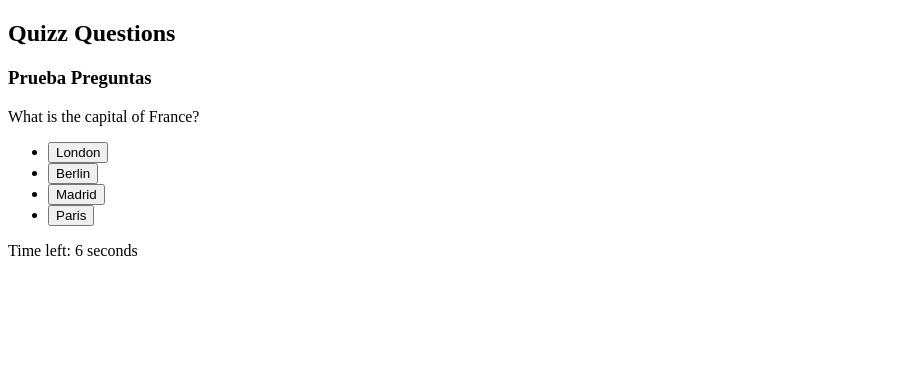
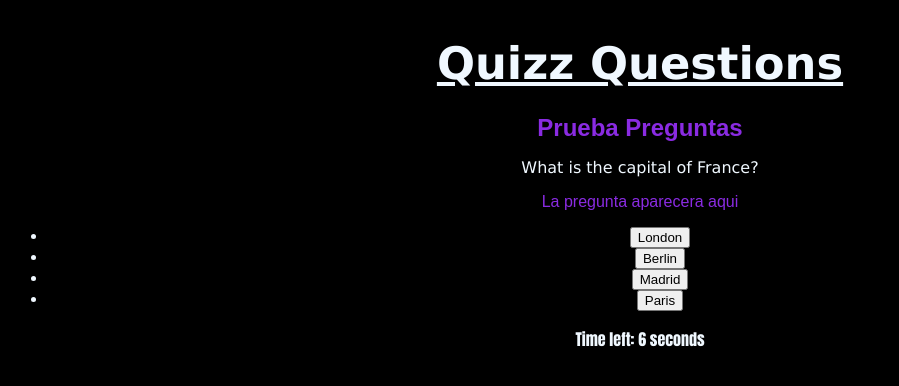
Before and after one commit to Saiishago/Code-Quizz, a plain HTML site: page Files/index.html in a window 1280 px wide. Shown: the whole page, without its empty margins (0-899 px from the left). Drawn offline with Linux system fonts and the light colour scheme.

Commit message:
Edited files

```diff
--- a/Files/index.html
+++ b/Files/index.html
@@ -6,9 +6,10 @@
 </head>
 <body>
   <div id="quiz">
-    <h2>Quizz Questions</h2>
-    <h3>Prueba Preguntas</h3>
-    <p id="question">Question will appear here.</p>
+    <h2 class="welcome">Quizz Questions</h2>
+    <h3 class="bienvenida">Prueba Preguntas</h3>
+    <p id="question" class="question">Question will appear here.</p>
+    <p id="preguntas" class="preguntas">La pregunta aparecera aqui</p>
     <ul id="choices">
       <li><button onclick="checkAnswer(0)">Option 1</button></li>
       <li><button onclick="checkAnswer(1)">Option 2</button></li>
--- a/Files/style.css
+++ b/Files/style.css
@@ -0,0 +1,52 @@
+html {
+    background-color: black;
+}
+
+.quiz {
+    margin: auto;
+    width: 100%;
+    height: 100%;
+    text-align: center;
+    text-decoration: wavy;
+}
+
+.welcome {
+    margin-bottom: 15px;
+    font-family:Verdana, Geneva, Tahoma, sans-serif;
+    font-size: 280%;
+    text-decoration: underline;
+    text-align: center;
+    color: aliceblue;
+}
+
+.bienvenida {
+    margin-bottom: 5px;
+    font-family: Arial, Helvetica, sans-serif;
+    font-size: 150%;
+    color: blueviolet;
+    text-align: center;
+}
+
+ p {
+    font-family: Impact, Haettenschweiler, 'Arial Narrow Bold', sans-serif;
+    text-align: center;
+    color: aliceblue;
+}
+
+.question {
+    font-family: Verdana, Geneva, Tahoma, sans-serif;
+    text-align: center;
+    color: aliceblue;
+}
+
+.preguntas {
+    font-family: Arial, Helvetica, sans-serif;
+    text-align: center;
+    color: blueviolet;
+}
+
+li {
+    font-family: Verdana, Geneva, Tahoma, sans-serif;
+    text-align: center;
+    color: aliceblue;
+}
```
Also changed, not shown: 1 other file.
